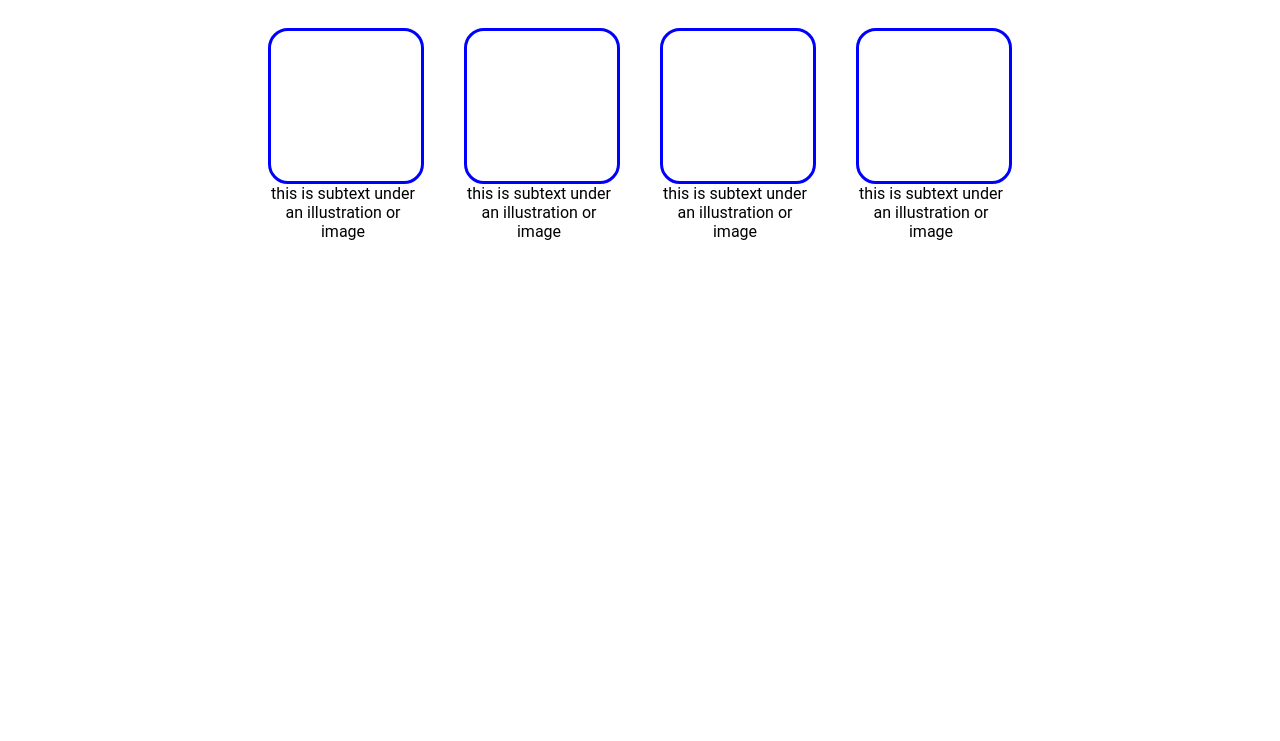
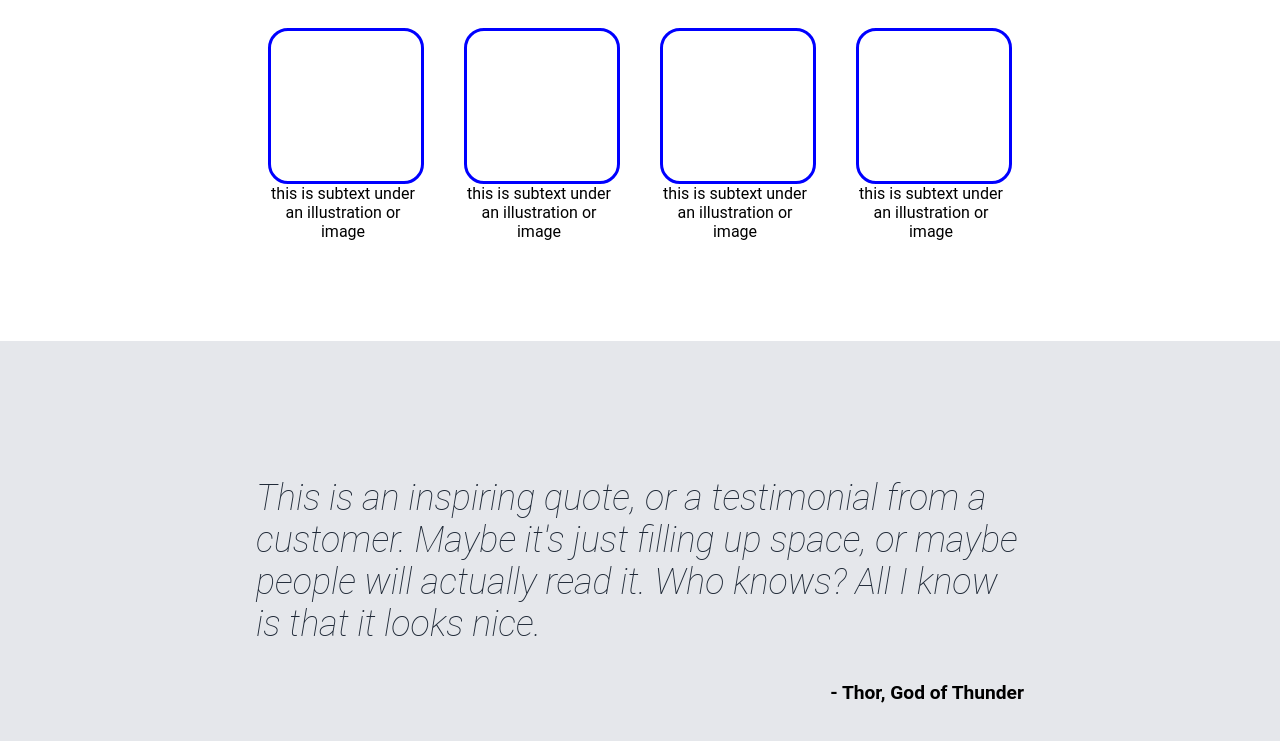
Before and after one commit to KarimMaged1996/Odin-Landing-Page, a plain HTML site: page index.html in a window 1280 px wide. Shown: the part 601-1342 px from the top of the page. Before the commit the page ends 942 px from the top, so only its background shows below. Drawn offline with Linux system fonts and the light colour scheme.

Commit message:
Finish the Third section content and style

```diff
--- a/index.html
+++ b/index.html
@@ -53,6 +53,17 @@
    </div>
         </div>
     </div>
+    <div class="sectionThree">
+         <p class="sectionThreeFirstChild">
+            This is an inspiring quote, or a testimonial from a
+            customer. Maybe it's just filling up space, or maybe
+            people will actually read it. Who knows? All I know
+            is that it looks nice.
+         </p>
+         <p class="sectionThreeSecondChild">
+            - Thor, God of Thunder
+         </p>
+    </div>
 
 </body>
 </html>
--- a/styles.css
+++ b/styles.css
@@ -110,3 +110,22 @@ a{
     justify-content: center;
     gap: 40px;
 }
+
+.sectionThree{
+    background-color: #E5E7EB;
+    padding: 100px 20% 100px 20%;
+}
+
+.sectionThreeFirstChild{
+    font-size: 36px;
+    font-style: italic;
+    color: #1F2937;
+    align-items: center;
+    font-weight: 100;
+}
+
+.sectionThreeSecondChild{
+    font-weight: bold;
+    font-size: larger;
+    text-align: right;
+}
```
